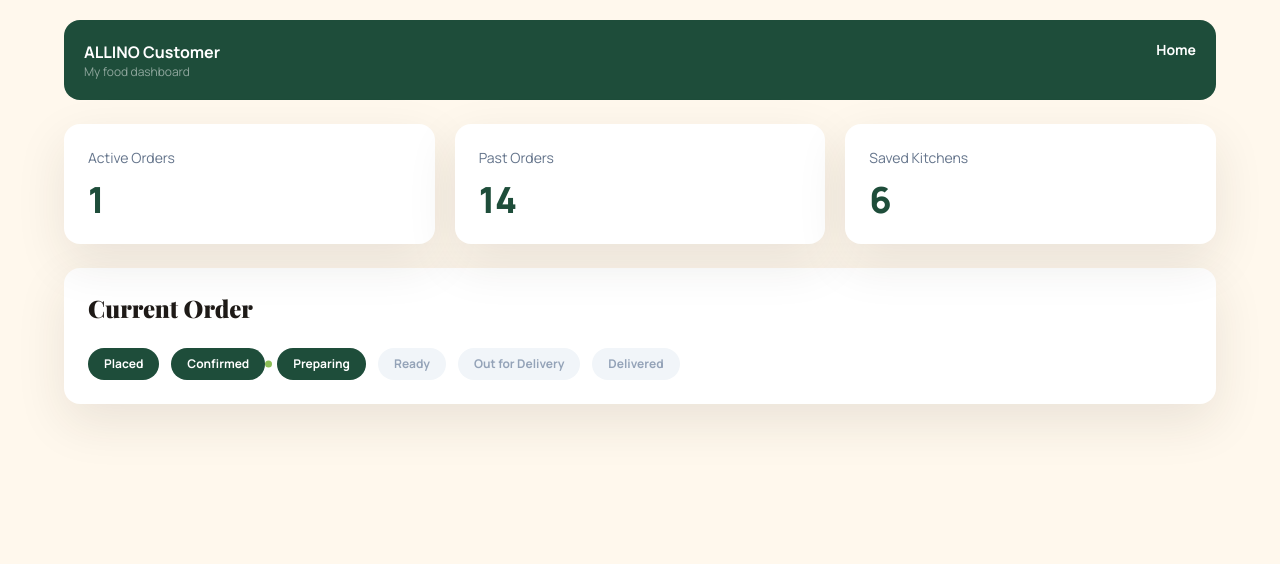
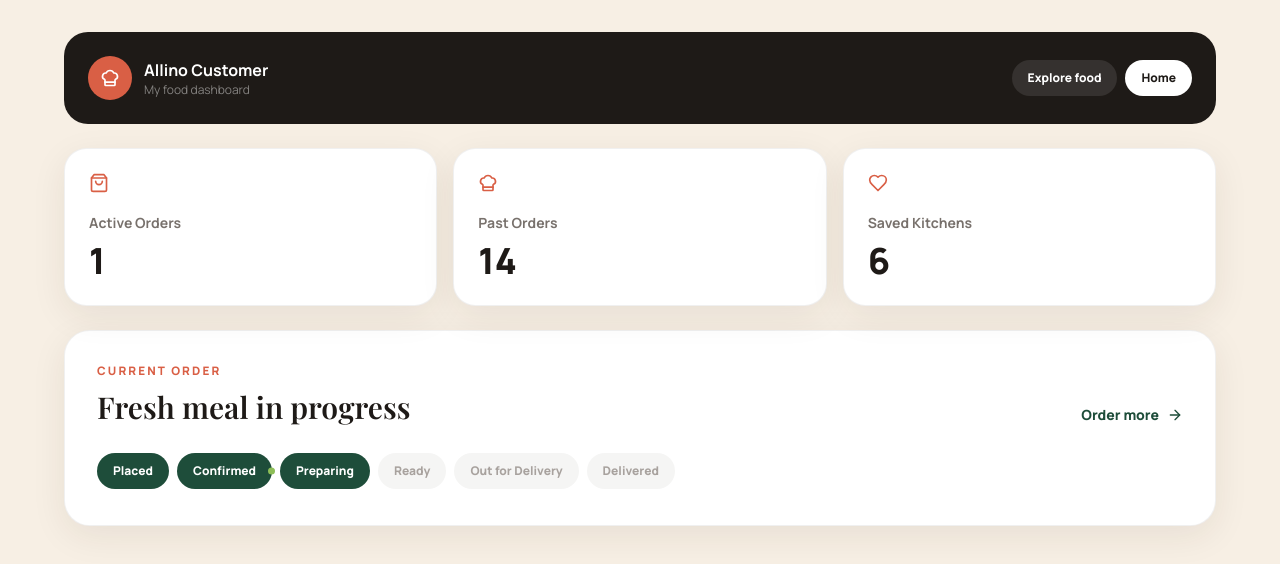
Before and after one commit to savrdhtechnology-cloud/Allinofoods, a Next.js app: page /customer in a window 1280 px wide. Shown: the top 564 px of the page. Built offline with nearby package versions, Linux system fonts and the light colour scheme; a web font is replaced by a local one.

Commit message:
design: refresh app/customer/page.tsx

```diff
--- a/app/customer/page.tsx
+++ b/app/customer/page.tsx
@@ -1,3 +1,17 @@
-"use client"; import Link from "next/link"; import {motion} from "framer-motion";
-import {MotionGrid,MotionCard} from "@/components/motion/PageMotion";
-export default function Customer(){return <main className="allino-surface-soft min-h-screen p-5"><div className="mx-auto max-w-6xl"><header className="flex justify-between rounded-2xl bg-allino-green p-5 text-white"><div><b>ALLINO Customer</b><p className="text-xs text-white/50">My food dashboard</p></div><Link href="/" className="text-sm font-bold">Home</Link></header><MotionGrid className="mt-6 grid gap-5 md:grid-cols-3">{[["Active Orders","1"],["Past Orders","14"],["Saved Kitchens","6"]].map(([a,b])=><MotionCard key={a} className="portal-metric rounded-2xl bg-white p-6 shadow-card"><p className="text-sm text-slate-500">{a}</p><p className="mt-3 text-4xl font-black text-allino-green">{b}</p></MotionCard>)}</MotionGrid><motion.div initial={{opacity:0,y:14}} animate={{opacity:1,y:0}} transition={{type:"spring",stiffness:110,damping:20,delay:.12}} className="mt-6 rounded-2xl bg-white p-6 shadow-card"><h2 className="text-2xl font-black">Current Order</h2><div className="mt-6 flex flex-wrap gap-3">{["Placed","Confirmed","Preparing","Ready","Out for Delivery","Delivered"].map((x,i)=><span key={x} className={"rounded-full px-4 py-2 text-xs font-bold "+(i<3?"bg-allino-green text-white "+(i===2?"status-live":""):"bg-slate-100 text-slate-400")}>{x}</span>)}</div></motion.div></div></main>}
+"use client";
+import Link from "next/link";
+import {motion,useReducedMotion} from "framer-motion";
+import {ArrowRight,ChefHat,Heart,ShoppingBag} from "lucide-react";
+
+const stages=["Placed","Confirmed","Preparing","Ready","Out for Delivery","Delivered"];
+
+export default function Customer(){
+ const reduce=useReducedMotion();
+ return <main className="min-h-screen bg-[#F7EFE4] px-5 py-5 sm:py-8">
+  <div className="mx-auto max-w-6xl">
+    <header className="flex flex-wrap items-center justify-between gap-4 rounded-[1.5rem] bg-allino-ink p-5 text-white sm:p-6"><div className="flex items-center gap-3"><span className="grid h-11 w-11 place-items-center rounded-full bg-allino-coral"><ChefHat size={20}/></span><div><b>Allino Customer</b><p className="text-xs text-white/45">My food dashboard</p></div></div><div className="flex gap-2"><Link href="/dishes" className="rounded-full bg-white/10 px-4 py-2.5 text-xs font-extrabold">Explore food</Link><Link href="/" className="rounded-full bg-white px-4 py-2.5 text-xs font-extrabold text-allino-ink">Home</Link></div></header>
+    <div className="mt-6 grid gap-4 sm:grid-cols-3">{[[ShoppingBag,"Active Orders","1"],[ChefHat,"Past Orders","14"],[Heart,"Saved Kitchens","6"]].map(([Icon,label,value])=>{const C=Icon as typeof ShoppingBag;return <motion.div initial={reduce?false:{opacity:0,y:12}} animate={{opacity:1,y:0}} key={label as string} className="portal-metric rounded-[1.4rem] border border-black/[.06] bg-white p-6 shadow-soft"><C size={20} className="text-allino-coral"/><p className="mt-5 text-sm font-bold text-stone-500">{label as string}</p><p className="mt-2 text-4xl font-extrabold">{value as string}</p></motion.div>})}</div>
+    <motion.section initial={reduce?false:{opacity:0,y:14}} animate={{opacity:1,y:0}} className="mt-6 rounded-[1.6rem] border border-black/[.06] bg-white p-6 shadow-soft sm:p-8"><div className="flex flex-wrap items-end justify-between gap-4"><div><p className="eyebrow">Current order</p><h2 className="mt-2 text-3xl font-semibold">Fresh meal in progress</h2></div><Link href="/dishes" className="inline-flex items-center gap-2 text-sm font-extrabold text-allino-green">Order more <ArrowRight size={16}/></Link></div><div className="hide-scrollbar mt-7 flex gap-2 overflow-x-auto pb-1">{stages.map((x,i)=><span key={x} className={`shrink-0 rounded-full px-4 py-2.5 text-xs font-extrabold ${i<3?"bg-allino-green text-white "+(i===2?"status-live":""):"bg-stone-100 text-stone-400"}`}>{x}</span>)}</div></motion.section>
+  </div>
+ </main>;
+}
```
